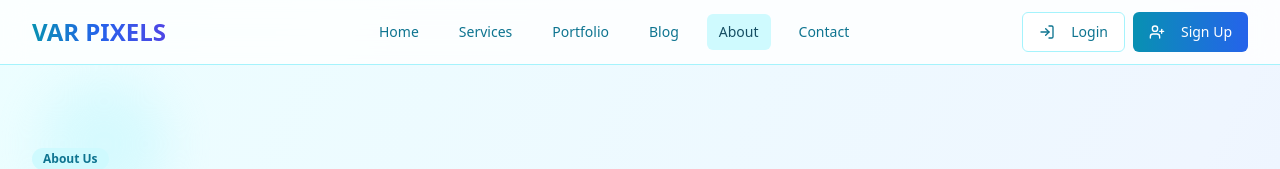
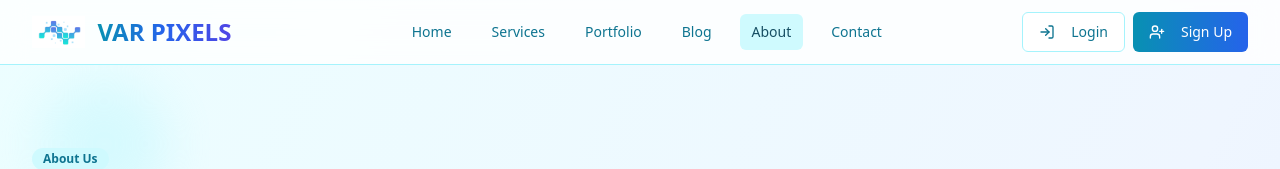
Before and after one commit to Deathanni/varpixel-upkar-Final, a React (Vite) app: page /about in a window 1280 px wide. Shown: the top 169 px of the page. Built offline with nearby package versions, Linux system fonts and the light colour scheme.

Commit message:
Add logo to navbar
Added the specified logo to the left of the "VAR PIXELS" text in the navigation bar.

```diff
--- a/src/components/Navigation.tsx
+++ b/src/components/Navigation.tsx
@@ -14,7 +14,12 @@ const Navigation = ({ currentPage }: NavigationProps) => {
       <div className="max-w-7xl mx-auto px-4 sm:px-6 lg:px-8">
         <div className="flex justify-between items-center h-16">
           <div className="flex items-center">
-            <Link to="/" className="flex-shrink-0">
+            <Link to="/" className="flex-shrink-0 flex items-center gap-3">
+              <img
+                src="/lovable-uploads/72b4dd92-0132-499f-83a3-49aeec050537.png"
+                alt="VAR PIXELS Logo"
+                className="h-8 w-auto"
+              />
               <h1 className="text-2xl font-bold bg-gradient-to-r from-cyan-600 via-blue-600 to-indigo-600 bg-clip-text text-transparent">
                 VAR PIXELS
               </h1>
```
Also changed, not shown: public/lovable-uploads/72b4dd92-0132-499f-83a3-49aeec050537.png (added).
